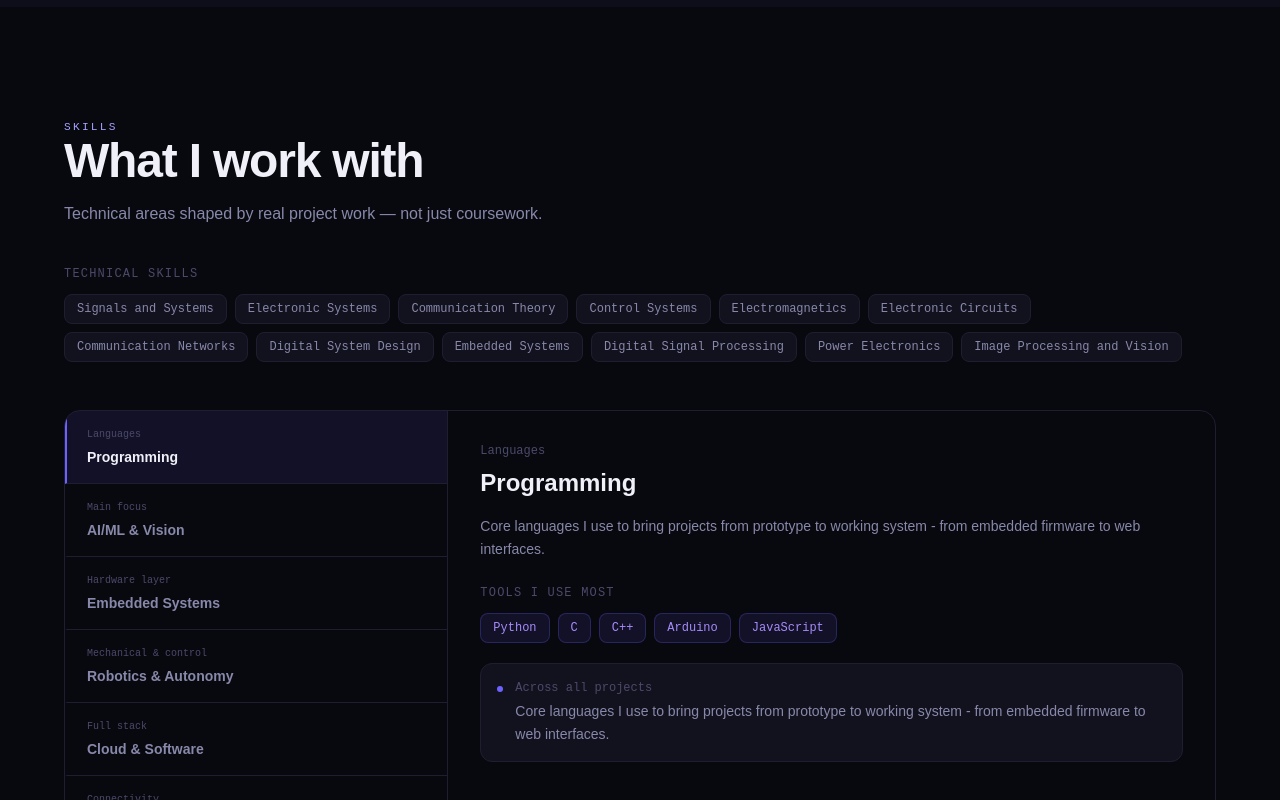
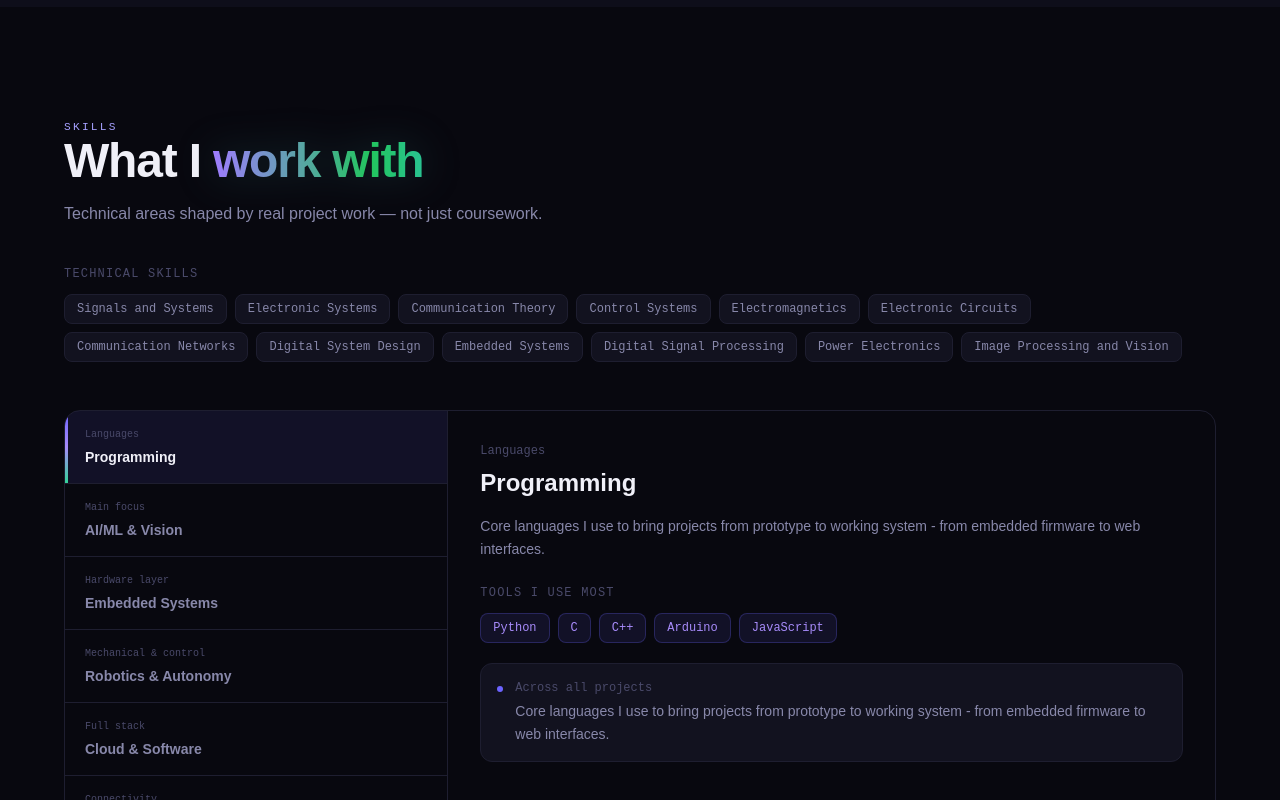
Before and after one commit to PabasaraIlankoon/portfolio, a Next.js app: page / in a window 1280 px wide. Shown: the part 3000-3800 px from the top of the page. Built offline with nearby package versions, Linux system fonts and the light colour scheme.

Commit message:
Update Skills.tsx

```diff
--- a/components/sections/Skills.tsx
+++ b/components/sections/Skills.tsx
@@ -11,7 +11,7 @@ export default function Skills() {
       <div className="max-w-6xl mx-auto">
         <div className="section-label mb-0">Skills</div>
         <h2 className="text-4xl md:text-5xl font-bold tracking-tight mb-4">
-          What I work with
+          What I <span className="gradient-text-animated heading-glow-pulse">work with</span>
         </h2>
         <p className="text-muted max-w-2xl mb-10">
           Technical areas shaped by real project work — not just coursework.
@@ -26,7 +26,7 @@ export default function Skills() {
             {coursework.map((c) => (
               <span
                 key={c}
-                className="px-3 py-1.5 bg-card border border-border rounded-lg text-muted text-xs font-mono hover:border-accent/40 hover:text-accent-light transition-all cursor-default"
+                className="px-3 py-1.5 bg-card border border-border rounded-lg text-muted text-xs font-mono hover:border-accent/40 hover:text-accent-light hover:-translate-y-0.5 transition-all cursor-default"
               >
                 {c}
               </span>
@@ -41,12 +41,15 @@ export default function Skills() {
               <button
                 key={s.id}
                 onClick={() => setActive(i)}
-                className={`w-full text-left px-5 py-4 border-b border-border last:border-0 transition-all duration-200 group ${
-                  active === i
-                    ? "bg-accent/10 border-l-2 border-l-accent"
-                    : "hover:bg-card border-l-2 border-l-transparent"
+                className={`w-full text-left px-5 py-4 border-b border-border last:border-0 transition-all duration-200 group relative overflow-hidden ${
+                  active === i ? "bg-accent/10" : "hover:bg-card"
                 }`}
               >
+                <span
+                  className={`absolute left-0 top-0 bottom-0 w-[3px] transition-all duration-300 ${
+                    active === i ? "bg-gradient-to-b from-accent via-accent-light to-accent-green" : "bg-transparent"
+                  }`}
+                />
                 <div className="text-[10px] font-mono text-subtle mb-1">{s.label}</div>
                 <div className={`font-semibold text-sm ${active === i ? "text-text" : "text-muted group-hover:text-text"}`}>
                   {s.title}
@@ -70,7 +73,7 @@ export default function Skills() {
                 {skill.tools.map((t) => (
                   <span
                     key={t}
-                    className="px-3 py-1.5 bg-accent/10 border border-accent/25 rounded-lg text-accent-light text-xs font-mono font-medium"
+                    className="px-3 py-1.5 bg-accent/10 border border-accent/25 rounded-lg text-accent-light text-xs font-mono font-medium hover:border-accent/50 hover:bg-accent/15 transition-colors"
                   >
                     {t}
                   </span>
@@ -107,7 +110,7 @@ export default function Skills() {
               <ul className="mb-6 space-y-2">
                 {skill.points.map((point, i) => (
                   <li key={i} className="flex items-start gap-3 text-muted text-sm leading-relaxed">
-                    <span className="w-1.5 h-1.5 rounded-full bg-accent mt-1.5 flex-shrink-0" />
+                    <span className="w-1.5 h-1.5 rounded-full bg-gradient-to-br from-accent to-accent-green mt-1.5 flex-shrink-0" />
                     {point}
                   </li>
                 ))}
```
